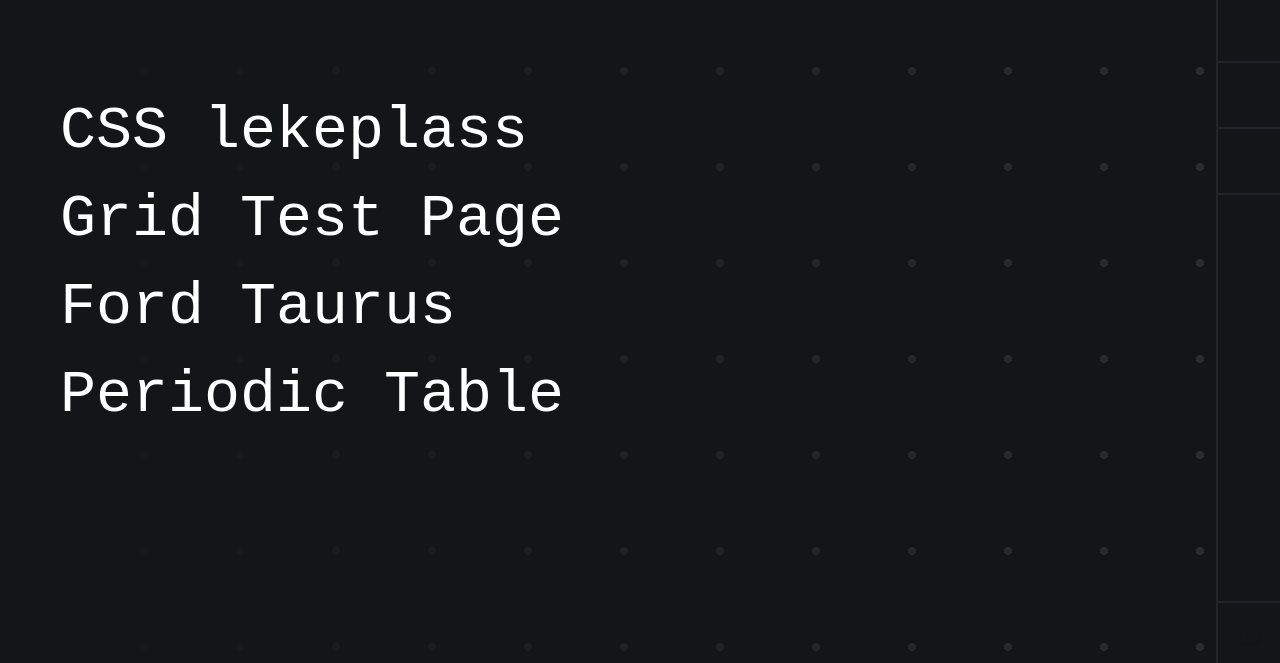
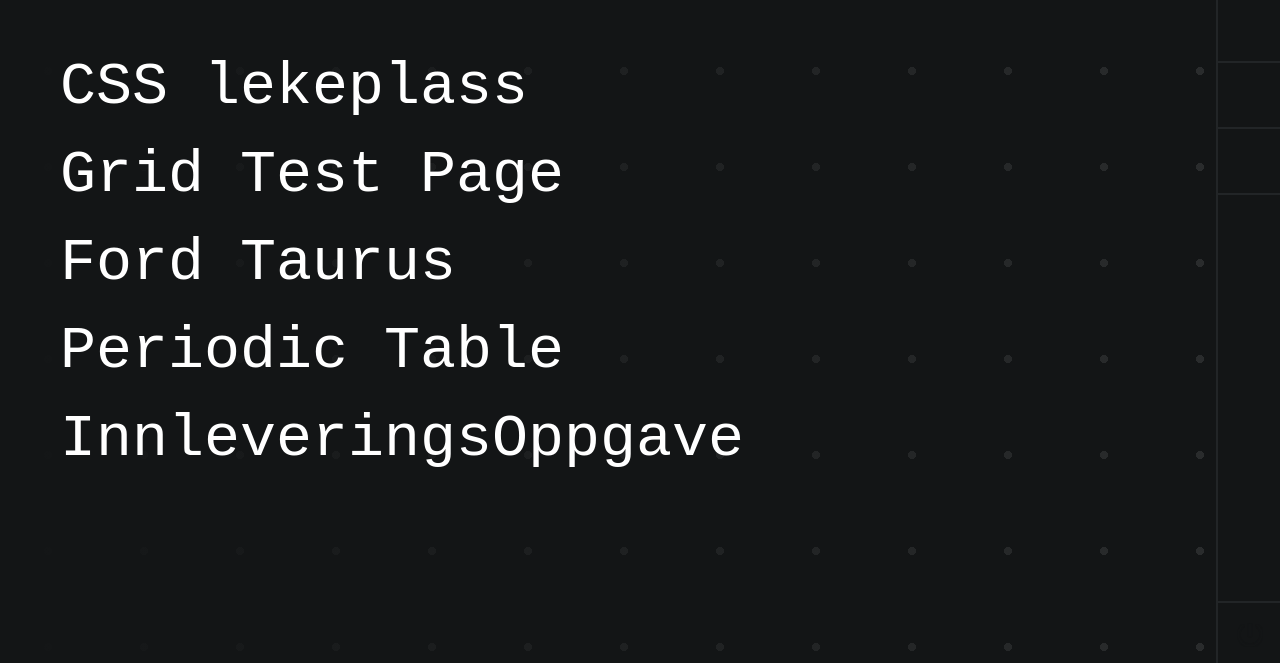
Before and after one commit to IT1-Nesbru-2023/JanCi, a plain HTML site: page index.html in a window 1280 px wide. Shown: the part 137-800 px from the top of the page. Drawn offline with Linux system fonts and the light colour scheme.

Commit message:
Update index.html

```diff
--- a/index.html
+++ b/index.html
@@ -15,6 +15,7 @@
             <a href="Plato/grid2.html" class="menuItem">Grid Test Page</a>
             <a href="TaurusWebsite/2004FordTaurus.html" class="menuItem">Ford Taurus</a>
             <a href="periodicTable/periodic.html" class="menuItem">Periodic Table</a>
+            <a href="innleveringsOppgave/innleveringsOppgave.html" class="menuItem">InnleveringsOppgave</a>
         </div>
         <div id="menuPattern"></div>
         <div id="menuGradient"></div>
```
